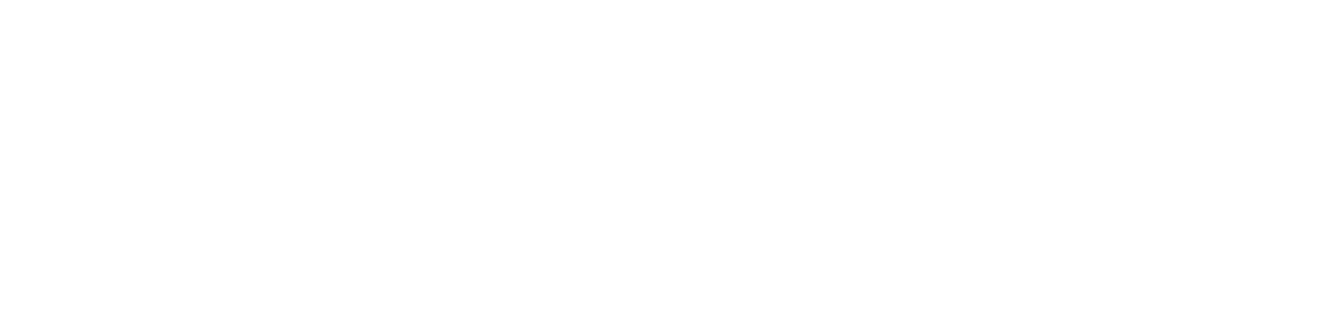
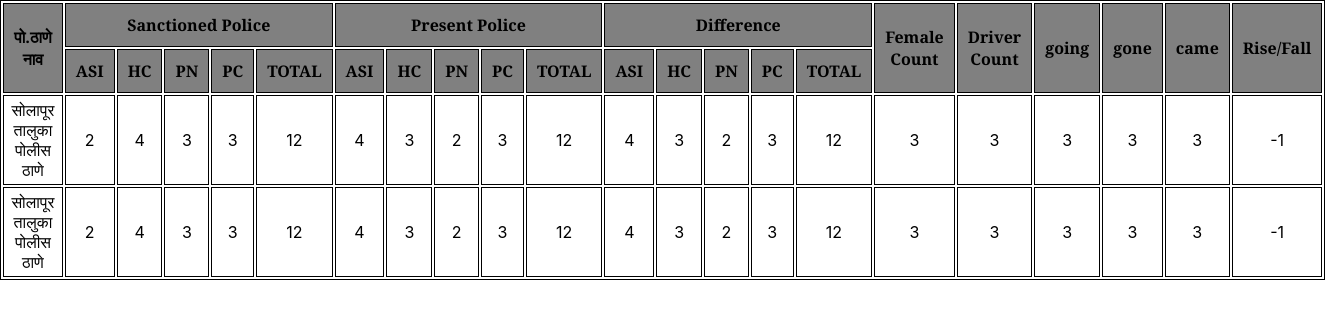
Before and after one commit to omkargaikwad23/solapur-police-transfer, a React (Create React App) app: page /htmlReport in a window 1280 px wide. Shown: the top 318 px of the page, 1325 px wide, since content can reach past the window. Built offline with nearby package versions, Linux system fonts and the light colour scheme.

Commit message:
table2 on route htmlReport

```diff
--- a/src/App.js
+++ b/src/App.js
@@ -2,6 +2,8 @@
 import PoliceStation from './Pages/PoliceStation/PoliceStation'
 import Replaceable from './Pages/ReplaceableEmp/ReplaceableEmp'
 import PoliceReport from './Pages/PoliceReport/PoliceReport'
+import StationReport from './Pages/StationReport/StationReport'
+import StationReportHtml from './Pages/StationReport/StationReportHtml'
 import Navigation from './components/Navigation/Navigation'
 import { BrowserRouter as Router, Route, Switch } from 'react-router-dom'
 
@@ -21,6 +23,12 @@
           <Route exact path="/report">
             <PoliceReport/>
           </Route>
+          <Route exact path="/report2">
+            <StationReport/>
+          </Route>
+          <Route exact path="/htmlReport">
+            <StationReportHtml/>
+          </Route>
         </Switch>
       </div>
     </Router>
--- /dev/null
+++ b/src/Pages/StationReport/StationReport.js
@@ -0,0 +1,83 @@
+import React from 'react';
+import { makeStyles } from '@material-ui/core/styles';
+import Table from '@material-ui/core/Table';
+import TableBody from '@material-ui/core/TableBody';
+import TableCell from '@material-ui/core/TableCell';
+import TableContainer from '@material-ui/core/TableContainer';
+import TableHead from '@material-ui/core/TableHead';
+import TableRow from '@material-ui/core/TableRow';
+import Paper from '@material-ui/core/Paper';
+
+const useStyles = makeStyles({
+  table: {
+    minWidth: 650,
+  },
+  TableHead: {
+    fontWeight: 'bold',
+    fontSize: 16,
+  }
+});
+
+function createData(no, name, currentPost, date, retDate, homeTown, reward, punishment, workedStation, date2, formReason, reqStation, officerOpinion, remark, finalDecision) {
+  return { no, name, currentPost, date, retDate, homeTown, reward, punishment, workedStation, date2, formReason, reqStation, officerOpinion, remark, finalDecision };
+}
+
+const rows = [
+  createData('1', 'रमेश श्यामराव कोळी', 'पार्शी शहर', '06-07-16', '06-07-16', 'करमाळा', 19, 22, '1)सोलापूर तालुका पोलीस ठाणे 2)मोहोळ पोलीस ठाणे', '04/04/1984 23/10/2001', 'वडील आजारी असतात. त्यामुळे गावी बदली हवी', 'opinion पंढरपूर मंदिर सुरक्षा', 'rem बदलीस शिफारस आहे', 'decision done'),
+  // createData('Ice cream sandwich', 237, 9.0, 37, 4.3),
+  // createData('Eclair', 262, 16.0, 24, 6.0),
+  // createData('Cupcake', 305, 3.7, 67, 4.3),
+  // createData('Gingerbread', 356, 16.0, 49, 3.9),
+];
+
+export default function BasicTable() {
+  const classes = useStyles();
+
+  return (
+    <TableContainer component={Paper}>
+      <Table className={classes.table} aria-label="simple table">
+        <TableHead>
+
+          <TableRow>
+            <TableCell align="right">पो.ठाणे नाव</TableCell>
+            <TableCell align="center">sanctioned संख्या
+              {/* <TableRow> */}
+                <TableCell align="center">asi</TableCell>
+                <TableCell align="center">pn</TableCell>
+                <TableCell align="center">pc</TableCell>
+                <TableCell align="center">hc</TableCell>
+                <TableCell align="center">total</TableCell>
+              {/* </TableRow> */}
+            </TableCell>
+            <TableCell align="center">total female count</TableCell>
+            <TableCell align="center">total driver count</TableCell>
+            <TableCell align="center">came</TableCell>
+            <TableCell align="center">gone</TableCell>
+            <TableCell align="center">going</TableCell>
+            <TableCell align="center">rise/fall</TableCell>
+          </TableRow>
+        </TableHead>
+        <TableBody>
+          {rows.map((row) => (
+            <TableRow key={row.name}>
+              <TableCell align="center">पो.ठाणे नाव</TableCell>
+              <TableCell>
+                <TableCell align="center">2</TableCell>
+                <TableCell align="center">5</TableCell>
+                <TableCell align="center">1</TableCell>
+                <TableCell align="center">1</TableCell>
+                <TableCell align="center">4</TableCell>
+              </TableCell>
+              <TableCell align="center">12</TableCell>
+              <TableCell align="center">3</TableCell>
+              <TableCell align="center">4</TableCell>
+              <TableCell align="center">3</TableCell>
+              <TableCell align="center">1</TableCell>
+              <TableCell align="center">0</TableCell>
+            </TableRow>
+          ))}
+        </TableBody>
+      </Table>
+    </TableContainer >
+  );
+}
--- /dev/null
+++ b/src/Pages/StationReport/StationReportHtml.js
@@ -0,0 +1,117 @@
+import React from 'react';
+import './stationReportHtml.css'
+
+export default function BasicTable() {
+
+  return (
+    <div>
+      <table style={{ width: '100%' }}>
+        <tr>
+          {/* <th>Sr. No.</th> */}
+          <th rowSpan="2">पो.ठाणे नाव</th>
+          <th colSpan="5">Sanctioned Police</th>
+          <th colSpan="5">Present Police</th>
+          <th colSpan="5">Difference</th>
+          <th rowSpan="2">Female Count</th>
+          <th rowSpan="2">Driver Count</th>
+          <th rowSpan="2">going</th>
+          <th rowSpan="2">gone</th>
+          <th rowSpan="2">came</th>
+          <th rowSpan="2">Rise/Fall</th>
+        </tr>
+        <tr>
+          {/* Sanctioned */}
+          <th>ASI</th>
+          <th >HC</th>
+          <th >PN</th>
+          <th >PC</th>
+          <th >TOTAL</th>
+
+          {/* Present */}
+          <th>ASI</th>
+          <th >HC</th>
+          <th >PN</th>
+          <th >PC</th>
+          <th >TOTAL</th>
+
+          {/* Diff */}
+          <th>ASI</th>
+          <th >HC</th>
+          <th >PN</th>
+          <th >PC</th>
+          <th >TOTAL</th>
+
+        </tr>
+        <tr>
+          {/* <td style={{ width: '5%' }}>1</td> */}
+          <td style={{ width: '20%' }}>सोलापूर तालुका पोलीस ठाणे</td>
+
+          {/* sanctioned */}
+          <td style={{ width: '5%' }}>2</td>
+          <td style={{ width: '5%' }}>4</td>
+          <td style={{ width: '5%' }}>3</td>
+          <td style={{ width: '5%' }}>3</td>
+          <td style={{ width: '10%' }}>12</td>
+
+          {/* present */}
+          <td style={{ width: '5%' }}>4</td>
+          <td style={{ width: '5%' }}>3</td>
+          <td style={{ width: '5%' }}>2</td>
+          <td style={{ width: '5%' }}>3</td>
+          <td style={{ width: '10%' }}>12</td>
+
+          {/* differences */}
+          <td style={{ width: '5%' }}>4</td>
+          <td style={{ width: '5%' }}>3</td>
+          <td style={{ width: '5%' }}>2</td>
+          <td style={{ width: '5%' }}>3</td>
+          <td style={{ width: '10%' }}>12</td>
+
+          <td style={{ width: '10%' }}>3</td>
+          <td style={{ width: '10%' }}>3</td>
+
+          <td style={{ width: '5%' }}>3</td>
+          <td style={{ width: '5%' }}>3</td>
+          <td style={{ width: '5%' }}>3</td>
+          <td style={{ width: '10%' }}>-1</td>
+        </tr>
+
+        <tr>
+          {/* <td style={{ width: '5%' }}>1</td> */}
+          <td style={{ width: '20%' }}>सोलापूर तालुका पोलीस ठाणे</td>
+
+          {/* sanctioned */}
+          <td style={{ width: '5%' }}>2</td>
+          <td style={{ width: '5%' }}>4</td>
+          <td style={{ width: '5%' }}>3</td>
+          <td style={{ width: '5%' }}>3</td>
+          <td style={{ width: '10%' }}>12</td>
+
+          {/* present */}
+          <td style={{ width: '5%' }}>4</td>
+          <td style={{ width: '5%' }}>3</td>
+          <td style={{ width: '5%' }}>2</td>
+          <td style={{ width: '5%' }}>3</td>
+          <td style={{ width: '10%' }}>12</td>
+
+          {/* differences */}
+          <td style={{ width: '5%' }}>4</td>
+          <td style={{ width: '5%' }}>3</td>
+          <td style={{ width: '5%' }}>2</td>
+          <td style={{ width: '5%' }}>3</td>
+          <td style={{ width: '10%' }}>12</td>
+
+          <td style={{ width: '10%' }}>3</td>
+          <td style={{ width: '10%' }}>3</td>
+
+          <td style={{ width: '5%' }}>3</td>
+          <td style={{ width: '5%' }}>3</td>
+          <td style={{ width: '5%' }}>3</td>
+          <td style={{ width: '10%' }}>-1</td>
+        </tr>
+
+
+      </table>
+    </div>
+  );
+}
--- /dev/null
+++ b/src/Pages/StationReport/stationReportHtml.css
@@ -0,0 +1,15 @@
+table, th, td {
+  border: 1px solid black;
+}
+
+
+
+th{
+  background: gray;
+  padding: 10px;
+  font-family: Georgia, 'Times New Roman', Times, serif;
+}
+
+td{
+  padding: 4px;
+}
```
Also changed, not shown: src/router/AppRouter.js (deleted, +0 -32 lines).
